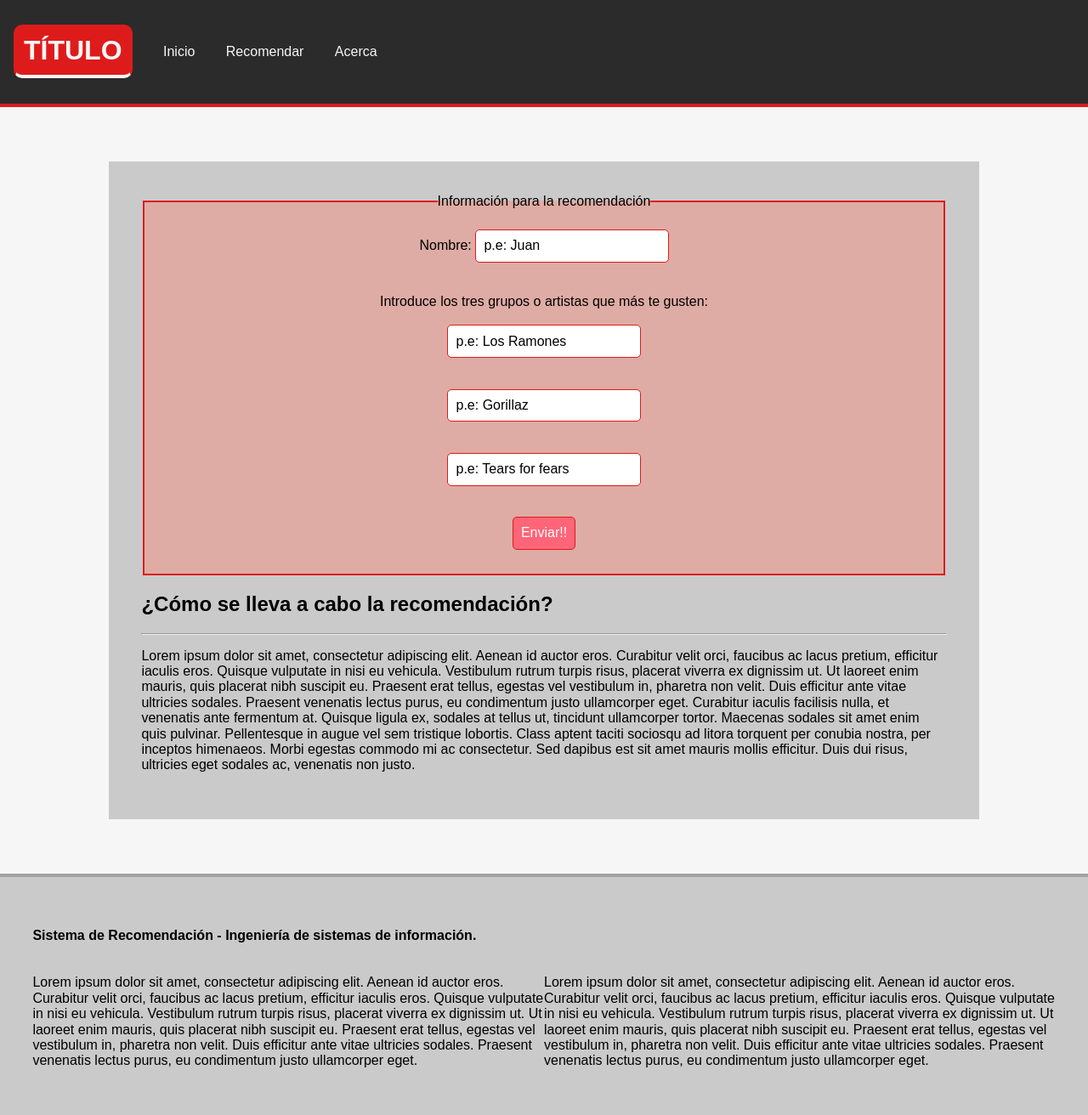
After one commit to ncordon/recommendation-system, a Flask app: page /recommendation in a window 1280 px wide. The commit adds this page. Shown: the whole page at 85% size. Run offline with Flask 2, Linux system fonts and the light colour scheme; some libraries are stand-ins or nearby versions.

Commit message:
Añadido formulario de ingreso de grupos del usuario

```diff
--- a/main.py
+++ b/main.py
@@ -28,6 +28,14 @@ def index():
 def about():
     return render_template("about.html")
 
+@app.route("/recommendation")
+def recommendation():
+    return render_template("recommendation.html")
+
+@app.route("/recommend", methods = ["POST","GET"])
+def recommend():
+    result = request.form
+    return render_template("table.html",result = result)
 
 @app.route("/bdtest")
 def echo():
--- a/static/style.css
+++ b/static/style.css
@@ -1,3 +1,72 @@
+body {
+ background-color: #F6F6F6;
+}
+
+header {
+ background-color: #2B2B2B;
+ border-bottom: 4px solid #DE1B1B;
+}
+
+.customLi {
+ color: #F6F6F6;
+}
+
+.customLi:hover {
+ border-radius: 10px;
+ background-color: rgba(128, 128, 128, 0.66);
+}
+
+.customHeader {
+ color: #F6F6F6;
+ border: 2px solid #DE1B1B;
+ padding: 10px;
+ border-radius: 10px;
+ background-color: #DE1B1B;
+ border-bottom: 4px solid #F6F6F6;
+}
+
+.content {
+ background-color: rgba(167, 167, 167, 0.55);
+ margin: 5% 10% 5% 10%;
+ padding: 3%;
+ min-height: 30vh;
+}
+
+fieldset {
+	text-align: center;
+	background-color: #deaca4;
+	border:2px solid #DE1B1B;
+}
+
+form *{
+	margin: 2% 0 2% 0;
+}
+
+form input {
+	border: 1px solid #DE1B1B;
+	border-radius: 5px;
+	padding: 1%;
+}
+
+#submitbutton {
+	background-color: rgb(255, 101, 120);
+	color: white;
+	transition: all 0.5s ease 0s;
+}
+
+#submitbutton:hover {
+	background-color: white;
+	color: black;
+}
+
+footer{
+ border-top: 4px solid rgba(43, 43, 43, 0.25);
+ background-color: rgba(167, 167, 167, 0.55);
+ padding: 3%;
+}
+
+
+@media screen and (min-width: 568px) {
   body {
    background-color: #F6F6F6;
   }
@@ -37,3 +106,4 @@ footer{
    background-color: rgba(167, 167, 167, 0.55);
    padding: 3%;
   }
+}
--- a/templates/layout.html
+++ b/templates/layout.html
@@ -5,6 +5,7 @@
     <link rel="stylesheet" href="./static/normalize.css">
     <link rel="stylesheet" href="https://unpkg.com/purecss@0.6.2/build/base-min.css">
     <link rel="stylesheet" href="https://unpkg.com/purecss@0.6.2/build/pure-min.css" integrity="sha384-UQiGfs9ICog+LwheBSRCt1o5cbyKIHbwjWscjemyBMT9YCUMZffs6UqUTd0hObXD" crossorigin="anonymous">
+    <link rel="stylesheet" href="https://unpkg.com/purecss@0.6.2/build/grids-responsive-min.css">
     <link type="text/css" rel="stylesheet" href="{{ url_for('static', filename='style.css')}}">
     <meta name="Todos" content="Recomendador de música">
     <title>{% block title %}Recomendador de música{% endblock %}</title>  </head>
@@ -14,7 +15,7 @@
         <a href="/" class="pure-menu-heading"><h1 class="customHeader">Título</h1></a>
         <ul class="pure-menu-list">
           <li class="pure-menu-item"><a href="/" class="pure-menu-link customLi">Inicio</a></li>
-          <li class="pure-menu-item"><a href="#" class="pure-menu-link customLi">Recomendar</a></li>
+          <li class="pure-menu-item"><a href="/recommendation" class="pure-menu-link customLi">Recomendar</a></li>
           <li class="pure-menu-item"><a href="/about" class="pure-menu-link customLi">Acerca</a></li>
         </ul>
       </nav>
@@ -26,12 +27,12 @@
     <footer>
       <h4>Sistema de Recomendación - Ingeniería de sistemas de información.</h4>
       <div class="pure-g">
-        <div class="pure-u-1-2 footColumn">
+        <div class="pure-u-1 pure-u-sm-1-2 footColumn">
           <p>
             Lorem ipsum dolor sit amet, consectetur adipiscing elit. Aenean id auctor eros. Curabitur velit orci, faucibus ac lacus pretium, efficitur iaculis eros. Quisque vulputate in nisi eu vehicula. Vestibulum rutrum turpis risus, placerat viverra ex dignissim ut. Ut laoreet enim mauris, quis placerat nibh suscipit eu. Praesent erat tellus, egestas vel vestibulum in, pharetra non velit. Duis efficitur ante vitae ultricies sodales. Praesent venenatis lectus purus, eu condimentum justo ullamcorper eget.
           </p>
         </div>
-        <div class="pure-u-1-2 footColumn">
+        <div class="pure-u-1 pure-u-sm-1-2 footColumn">
           <p>
             Lorem ipsum dolor sit amet, consectetur adipiscing elit. Aenean id auctor eros. Curabitur velit orci, faucibus ac lacus pretium, efficitur iaculis eros. Quisque vulputate in nisi eu vehicula. Vestibulum rutrum turpis risus, placerat viverra ex dignissim ut. Ut laoreet enim mauris, quis placerat nibh suscipit eu. Praesent erat tellus, egestas vel vestibulum in, pharetra non velit. Duis efficitur ante vitae ultricies sodales. Praesent venenatis lectus purus, eu condimentum justo ullamcorper eget.
           </p>
--- /dev/null
+++ b/templates/recommendation.html
@@ -0,0 +1,29 @@
+{% extends "layout.html" %}
+{% block title %}Recomendador{% endblock %}
+{% block body %}
+<article>
+  <fieldset>
+    <legend>Información para la recomendación</legend>
+    <form action="/recommend" method="post" name="Recomendacion">
+      <label for="nameField">Nombre:</label>
+      <input type = "text" name="name" value = "p.e: Juan" />
+      <br>
+      <br>
+      <label for="nameField">Introduce los tres grupos o artistas que más te gusten:</label>
+      <br>
+      <input type = "text" name="artist1" value = "p.e: Los Ramones" />
+      <br>
+      <input type = "text" name="artist2" value = "p.e: Gorillaz" />
+      <br>
+      <input type = "text" name="artist3" value = "p.e: Tears for fears" />
+      <br>
+      <input type = "submit" id=submitbutton value = "Enviar!!" />
+    </form>
+  </fieldset>
+  <h2>¿Cómo se lleva a cabo la recomendación?</h2>
+  <hr>
+  <p>
+    Lorem ipsum dolor sit amet, consectetur adipiscing elit. Aenean id auctor eros. Curabitur velit orci, faucibus ac lacus pretium, efficitur iaculis eros. Quisque vulputate in nisi eu vehicula. Vestibulum rutrum turpis risus, placerat viverra ex dignissim ut. Ut laoreet enim mauris, quis placerat nibh suscipit eu. Praesent erat tellus, egestas vel vestibulum in, pharetra non velit. Duis efficitur ante vitae ultricies sodales. Praesent venenatis lectus purus, eu condimentum justo ullamcorper eget. Curabitur iaculis facilisis nulla, et venenatis ante fermentum at. Quisque ligula ex, sodales at tellus ut, tincidunt ullamcorper tortor. Maecenas sodales sit amet enim quis pulvinar. Pellentesque in augue vel sem tristique lobortis. Class aptent taciti sociosqu ad litora torquent per conubia nostra, per inceptos himenaeos. Morbi egestas commodo mi ac consectetur. Sed dapibus est sit amet mauris mollis efficitur. Duis dui risus, ultricies eget sodales ac, venenatis non justo.
+  </p>
+</article>
+{% endblock %}
```
Also changed, not shown: templates/table.html (added, +13 -0 lines), test/test.py (added, +58 -0 lines), test/main_test_spotify.py (renamed from main_test_spotify.py). Lines whose indentation alone changed are shown as unchanged.
